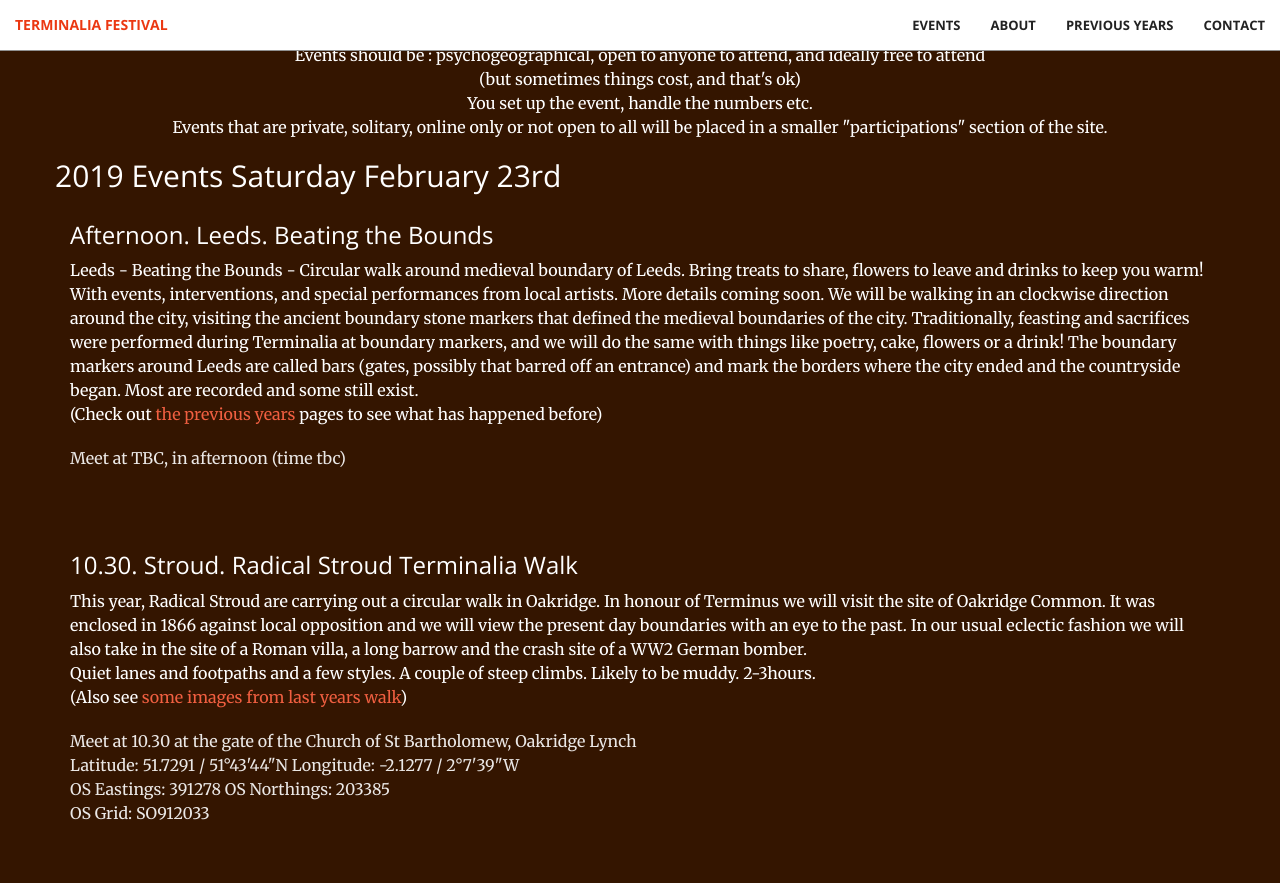
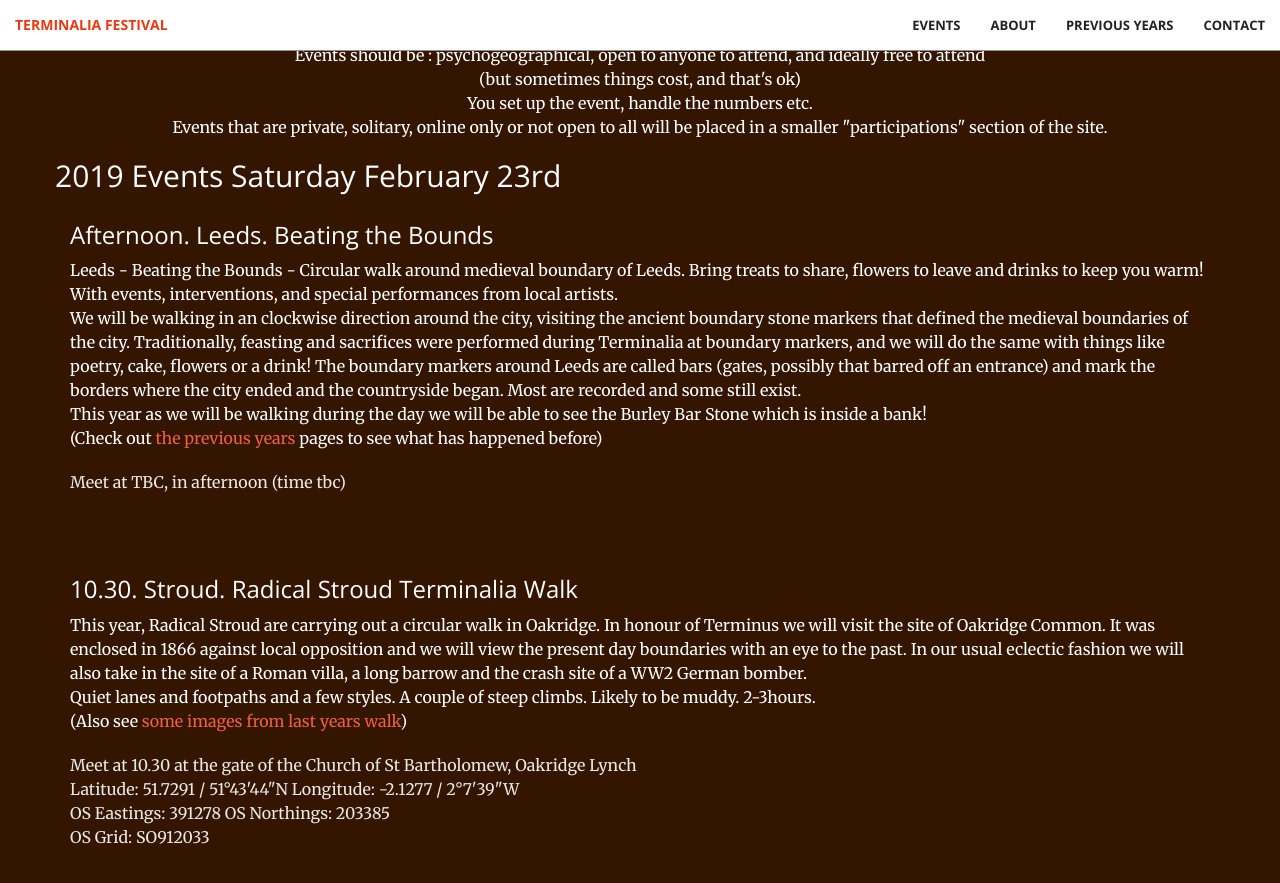
Before and after one commit to timwaters/terminalia, a Jekyll site: the page built from index.html, in a window 1280 px wide and 900 px high, scrolled down 1601 px. Shown: the top 883 px of the window. Built offline with Jekyll 4.4.1, drawn with Linux system fonts in a browser that asks for light colours.

Commit message:
more blurb

```diff
--- a/_includes/events.html
+++ b/_includes/events.html
@@ -22,7 +22,9 @@
           <h3>Afternoon.  Leeds. Beating the Bounds</h3>
 
           <p class="text">
-            Leeds - Beating the Bounds - Circular walk around medieval boundary of Leeds. Bring treats to share, flowers to leave and drinks to keep you warm! With events, interventions, and special performances from local artists. More details coming soon. We will be walking in an clockwise direction around the city, visiting the ancient boundary stone markers that defined the medieval boundaries of the city. Traditionally, feasting and sacrifices were performed during Terminalia at boundary markers, and we will do the same with things like poetry, cake, flowers or a drink! The boundary markers around Leeds are called bars (gates, possibly that barred off an entrance) and mark the borders where the city ended and the countryside began. Most are recorded and some still exist. <br />
+            Leeds - Beating the Bounds - Circular walk around medieval boundary of Leeds. Bring treats to share, flowers to leave and drinks to keep you warm! With events, interventions, and special performances from local artists. <br />
+            We will be walking in an clockwise direction around the city, visiting the ancient boundary stone markers that defined the medieval boundaries of the city. Traditionally, feasting and sacrifices were performed during Terminalia at boundary markers, and we will do the same with things like poetry, cake, flowers or a drink! The boundary markers around Leeds are called bars (gates, possibly that barred off an entrance) and mark the borders where the city ended and the countryside began. Most are recorded and some still exist. <br />
+            This year as we will be walking during the day we will be able to see the Burley Bar Stone which is inside a bank! <br />
             (Check out <a href="/past">the previous years</a> pages to see what has happened before)
           </p>
           <p class="text-faded">
```
